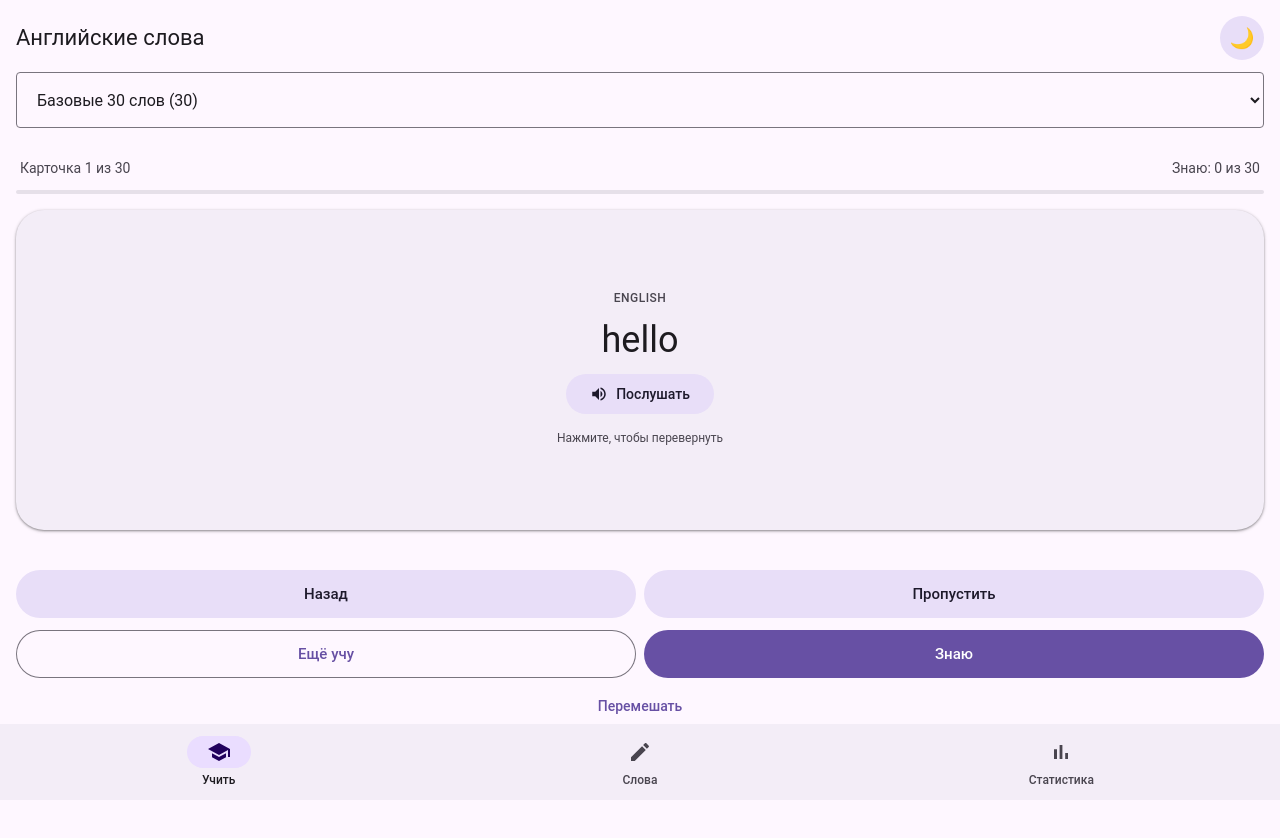
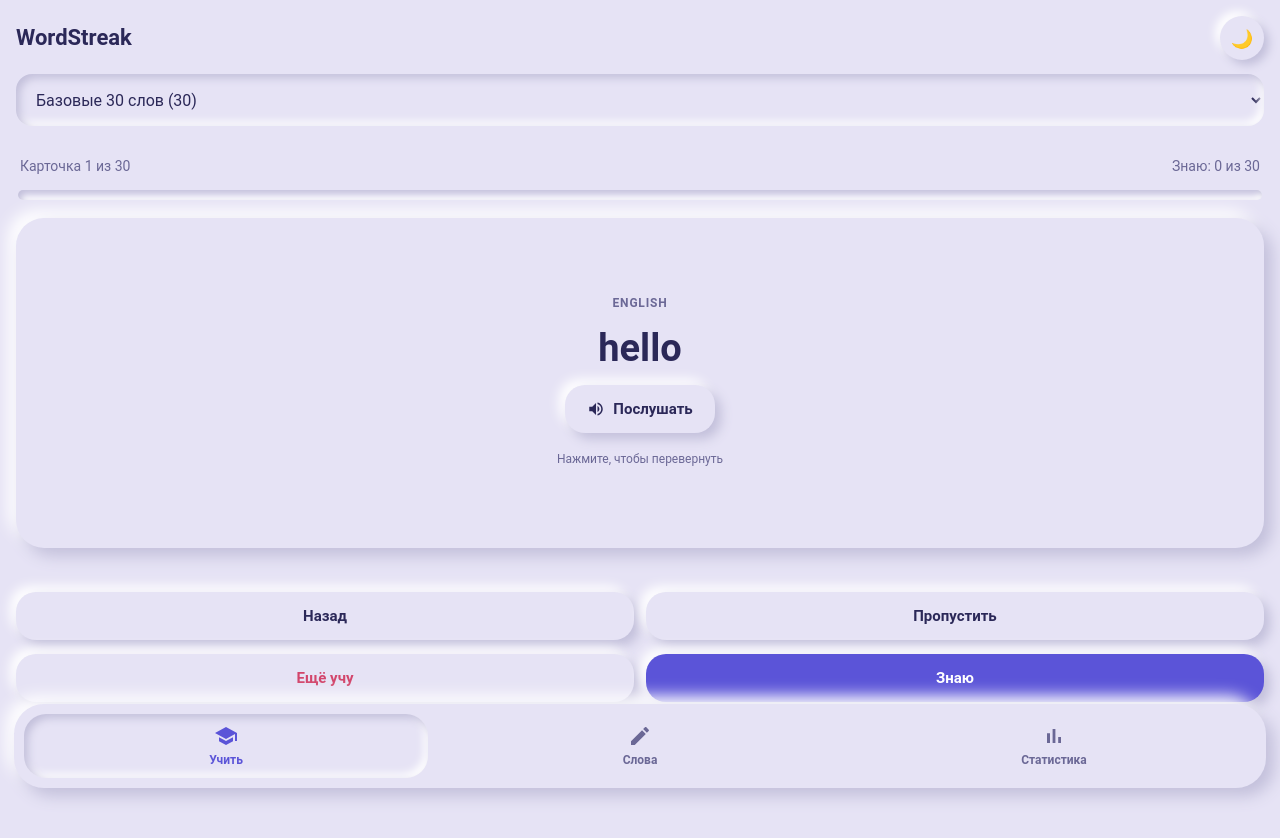
Before and after one commit to joffile/flashcards-app-1, a plain HTML site: page app/src/main/assets/index.html in a window 1280 px wide. Drawn offline with Linux system fonts and the light colour scheme.

Commit message:
Update index.html

```diff
--- a/app/src/main/assets/index.html
+++ b/app/src/main/assets/index.html
@@ -3,111 +3,106 @@
 <head>
 <meta charset="UTF-8">
 <meta name="viewport" content="width=device-width, initial-scale=1, viewport-fit=cover">
-<title>Английские слова</title>
+<title>WordStreak</title>
 <style>
-:root{--primary:#6750A4;--on-primary:#FFFFFF;--pc:#EADDFF;--on-pc:#21005D;--surface:#FEF7FF;--sc:#F3EDF7;--sch:#E6E0E9;--on-surface:#1D1B20;--ov:#49454F;--outline:#79747E;--sec:#E8DEF8;--osec:#1D192B;--err:#B3261E;color-scheme:light}
-:root[data-theme="dark"]{--primary:#D0BCFF;--on-primary:#381E72;--pc:#4F378B;--on-pc:#EADDFF;--surface:#141218;--sc:#211F26;--sch:#2B2930;--on-surface:#E6E0E9;--ov:#CAC4D0;--outline:#938F99;--sec:#4A4458;--osec:#E8DEF8;--err:#F2B8B5;color-scheme:dark}
+:root{--bg:#E6E3F5;--sh1:#C2BFDA;--sh2:#FFFFFF;--acc:#5B54D8;--on:#FFFFFF;--txt:#2B2858;--mut:#6B6896;--red:#D2456B;color-scheme:light}
+:root[data-theme="dark"]{--bg:#2D2B4E;--sh1:#201E3B;--sh2:#3B3965;--acc:#7F78F2;--on:#FFFFFF;--txt:#ECEAFF;--mut:#A9A6D4;--red:#FF7B98;color-scheme:dark}
 *{box-sizing:border-box}
 [hidden]{display:none!important}
 html,body{height:100%;margin:0}
-body{background:var(--surface);color:var(--on-surface);font:400 16px/24px Roboto,system-ui,-apple-system,"Segoe UI",sans-serif;-webkit-tap-highlight-color:transparent}
-button,select,input{font-family:inherit}
-.top{position:sticky;top:0;z-index:5;background:var(--surface);padding:calc(env(safe-area-inset-top,0px) + 16px) 16px 12px}
-.hd{display:flex;align-items:center;justify-content:space-between;margin-bottom:12px}
-h1{margin:0;font:400 22px/28px Roboto,system-ui,sans-serif}
-.theme{width:44px;height:44px;border:0;border-radius:22px;background:var(--sec);font-size:20px;cursor:pointer;flex-shrink:0}
-main{padding:8px 16px calc(env(safe-area-inset-bottom,0px) + 120px)}
-.in{width:100%;height:56px;border:1px solid var(--outline);border-radius:4px;background:transparent;color:var(--on-surface);font-size:16px;padding:0 16px;margin-bottom:12px;outline:none}
-.top .in{margin:0}
-.in:focus{border:2px solid var(--primary);padding:0 15px}
-.title{margin:20px 4px 8px;font:500 14px/20px Roboto,system-ui,sans-serif;color:var(--ov)}
-.panel{background:var(--sc);border-radius:28px;padding:20px;margin-bottom:12px}
-.panel>.title{margin:0 0 12px}
-.sub{margin:0 0 12px;color:var(--ov);font-size:14px;line-height:20px}
-.small{color:var(--ov);font-size:12px;line-height:16px}
-.msg{min-height:20px;margin-top:8px;color:var(--ov);font-size:14px;text-align:center}
-.meta{display:flex;justify-content:space-between;color:var(--ov);font-size:14px;margin:8px 4px 10px}
-.track{height:4px;border-radius:2px;background:var(--sch);overflow:hidden}
-.bar{height:100%;width:0;background:var(--primary);border-radius:2px;transition:width .3s}
-.scene{perspective:1200px;margin:16px 0 8px}
-.flip{position:relative;min-height:320px;transform-style:preserve-3d;transition:transform .5s;cursor:pointer}
+body{background:var(--bg);color:var(--txt);font:400 16px/24px Roboto,system-ui,-apple-system,"Segoe UI",sans-serif;-webkit-tap-highlight-color:transparent}
+button,select,input{font-family:inherit;color:inherit}
+.n{background:var(--bg);border-radius:28px;box-shadow:8px 8px 16px var(--sh1),-8px -8px 16px var(--sh2)}
+.top{position:sticky;top:0;z-index:5;background:var(--bg);padding:calc(env(safe-area-inset-top,0px) + 16px) 16px 12px}
+.hd{display:flex;align-items:center;justify-content:space-between;margin-bottom:14px}
+h1{margin:0;font:700 22px/28px Roboto,system-ui,sans-serif}
+.ib{width:44px;height:44px;border:0;border-radius:50%;background:var(--bg);box-shadow:5px 5px 10px var(--sh1),-5px -5px 10px var(--sh2);cursor:pointer;display:inline-flex;align-items:center;justify-content:center;flex-shrink:0;font-size:18px}
+.ib:active{box-shadow:inset 3px 3px 6px var(--sh1),inset -3px -3px 6px var(--sh2)}
+.sel,.in{width:100%;height:52px;border:0;border-radius:16px;background:var(--bg);padding:0 16px;outline:none;font-size:16px;box-shadow:inset 4px 4px 8px var(--sh1),inset -4px -4px 8px var(--sh2)}
+.in{margin-bottom:12px}
+main{padding:8px 16px calc(env(safe-area-inset-bottom,0px) + 130px)}
+.btn{border:0;border-radius:20px;background:var(--bg);font:600 15px/20px Roboto,system-ui,sans-serif;padding:14px 22px;cursor:pointer;box-shadow:6px 6px 12px var(--sh1),-6px -6px 12px var(--sh2);display:inline-flex;align-items:center;justify-content:center;gap:8px}
+.btn:active{box-shadow:inset 4px 4px 8px var(--sh1),inset -4px -4px 8px var(--sh2)}
+.btn svg{width:18px;height:18px;fill:currentColor}
+.btn.acc{background:var(--acc);color:var(--on)}
+.btn.acc:active{box-shadow:inset 3px 3px 8px rgba(0,0,0,.3)}
+.btn.red{color:var(--red)}
+.btn.link{box-shadow:none;background:none;color:var(--acc)}
+.btn.w{display:flex;width:100%}
+.row{display:flex;gap:12px;margin-top:14px}
+.row .btn{flex:1;padding:14px 8px}
+.track{height:10px;border-radius:10px;background:var(--bg);box-shadow:inset 3px 3px 6px var(--sh1),inset -3px -3px 6px var(--sh2);overflow:hidden;margin:0 2px}
+.fill{height:100%;width:0;border-radius:10px;background:var(--acc);transition:width .3s}
+.meta{display:flex;justify-content:space-between;font-size:14px;color:var(--mut);margin:8px 4px 12px}
+.scene{perspective:1200px;margin:18px 0 10px}
+.flip{position:relative;min-height:330px;transform-style:preserve-3d;transition:transform .5s;cursor:pointer}
 .flip.on{transform:rotateY(180deg)}
-.face{position:absolute;inset:0;backface-visibility:hidden;-webkit-backface-visibility:hidden;background:var(--sc);border-radius:28px;box-shadow:0 1px 2px rgba(0,0,0,.3),0 1px 3px 1px rgba(0,0,0,.15);display:flex;flex-direction:column;align-items:center;justify-content:center;gap:12px;padding:24px;text-align:center}
+.face{position:absolute;inset:0;backface-visibility:hidden;-webkit-backface-visibility:hidden;padding:28px 24px;display:flex;flex-direction:column;align-items:center;justify-content:center;gap:14px;text-align:center}
 .back{transform:rotateY(180deg)}
-.label{font:500 12px/16px Roboto,system-ui,sans-serif;letter-spacing:.5px;text-transform:uppercase;color:var(--ov)}
-.word{font:400 36px/44px Roboto,system-ui,sans-serif;word-break:break-word}
-.ru{font:400 28px/36px Roboto,system-ui,sans-serif;color:var(--primary);word-break:break-word}
-.ex{font-size:16px;line-height:24px}
-.exru{font-size:14px;line-height:20px;color:var(--ov)}
-.hint{font-size:12px;color:var(--ov)}
-.chip{position:absolute;top:16px;right:16px;height:32px;padding:0 12px;border-radius:8px;background:var(--sec);color:var(--osec);font:500 14px/32px Roboto,system-ui,sans-serif}
-.btn{height:40px;padding:0 24px;border:0;border-radius:20px;font:500 14px/20px Roboto,system-ui,sans-serif;cursor:pointer;display:inline-flex;align-items:center;justify-content:center;gap:8px;white-space:nowrap}
-.btn svg{width:18px;height:18px;fill:currentColor}
-.btn:active{opacity:.85}
-.filled{background:var(--primary);color:var(--on-primary)}
-.tonal{background:var(--sec);color:var(--osec)}
-.outlined{background:transparent;color:var(--primary);box-shadow:inset 0 0 0 1px var(--outline)}
-.text{background:none;color:var(--primary);padding:0 12px}
-.text.red{color:var(--err)}
-.wide{display:flex;width:100%;margin-top:8px}
-.row{display:flex;gap:8px;margin-top:12px}
-.row .btn{flex:1;height:48px;border-radius:24px;font-size:15px}
-.center{display:flex;justify-content:center;margin-top:8px}
+.lbl{font:600 12px/16px Roboto,system-ui,sans-serif;letter-spacing:.8px;text-transform:uppercase;color:var(--mut)}
+.word{font:700 38px/46px Roboto,system-ui,sans-serif;word-break:break-word}
+.ru{font:700 30px/38px Roboto,system-ui,sans-serif;color:var(--acc);word-break:break-word}
+.ex{font-size:17px;line-height:24px}
+.exru{font-size:14px;line-height:20px;color:var(--mut)}
+.hint{font-size:12px;color:var(--mut)}
+.chip{position:absolute;top:18px;right:18px;padding:6px 12px;border-radius:12px;background:var(--acc);color:var(--on);font:600 12px/16px Roboto,system-ui,sans-serif}
+.msg{min-height:20px;margin-top:10px;text-align:center;font-size:14px;color:var(--mut)}
+.item{display:flex;justify-content:space-between;align-items:center;gap:10px;padding:14px 12px 14px 18px;border-radius:22px;margin-bottom:14px}
+.txt{min-width:0;overflow-wrap:anywhere}
+.title{margin:22px 6px 10px;font:600 14px/20px Roboto,system-ui,sans-serif;color:var(--mut)}
+.panel{padding:22px;margin-bottom:16px}
+.panel>.title{margin:0 0 14px}
+.sub{margin:0 0 14px;color:var(--mut);font-size:14px;line-height:20px}
+.small{font-size:13px;color:var(--mut)}
+.grid3{display:grid;grid-template-columns:repeat(3,1fr);gap:12px;margin-bottom:12px}
+.stat{padding:18px 8px;text-align:center;border-radius:24px}
+.stat b{display:block;font:700 26px/32px Roboto,system-ui,sans-serif;color:var(--acc)}
+.stat span{font-size:12px;line-height:16px;color:var(--mut)}
+.dname{font:600 16px/22px Roboto,system-ui,sans-serif;margin-bottom:4px}
 .end{text-align:center}
-.end h2{margin:0 0 8px;font:400 24px/32px Roboto,system-ui,sans-serif}
-.item{display:flex;align-items:center;justify-content:space-between;gap:8px;background:var(--sch);border-radius:16px;padding:12px 8px 12px 16px;margin-bottom:8px}
-.txt{min-width:0;overflow-wrap:anywhere}
-.icon{width:40px;height:40px;border:0;border-radius:20px;background:transparent;color:var(--ov);font-size:18px;cursor:pointer;flex-shrink:0}
-.grid3{display:grid;grid-template-columns:repeat(3,1fr);gap:8px;margin-bottom:8px}
-.stat{background:var(--pc);color:var(--on-pc);border-radius:20px;padding:16px 8px;text-align:center}
-.stat b{display:block;font:400 28px/36px Roboto,system-ui,sans-serif}
-.stat span{font-size:12px;line-height:16px}
-.dname{font:500 16px/24px Roboto,system-ui,sans-serif}
-.nav{position:fixed;left:0;right:0;bottom:0;z-index:6;display:flex;background:var(--sc);padding:12px 8px calc(env(safe-area-inset-bottom,0px) + 12px)}
-.ni{flex:1;border:0;background:none;color:var(--ov);font:500 12px/16px Roboto,system-ui,sans-serif;display:flex;flex-direction:column;align-items:center;gap:4px;cursor:pointer;padding:0}
-.pill{width:64px;height:32px;border-radius:16px;display:flex;align-items:center;justify-content:center}
-.pill svg{width:24px;height:24px;fill:currentColor}
-.ni.on{color:var(--on-surface)}
-.ni.on .pill{background:var(--pc);color:var(--on-pc)}
-.fab{position:fixed;right:16px;bottom:calc(env(safe-area-inset-bottom,0px) + 100px);z-index:6;height:56px;padding:0 20px;border:0;border-radius:16px;background:var(--pc);color:var(--on-pc);font:500 14px Roboto,system-ui,sans-serif;display:flex;align-items:center;gap:8px;box-shadow:0 1px 2px rgba(0,0,0,.3),0 4px 8px 3px rgba(0,0,0,.15);cursor:pointer}
-.fab svg{width:24px;height:24px;fill:currentColor}
+.end h2{margin:0 0 10px;font:700 24px/30px Roboto,system-ui,sans-serif}
+.nav{position:fixed;left:14px;right:14px;bottom:calc(env(safe-area-inset-bottom,0px) + 12px);z-index:6;display:flex;gap:10px;padding:10px;border-radius:30px;background:var(--bg);box-shadow:8px 8px 16px var(--sh1),-8px -8px 16px var(--sh2)}
+.ni{flex:1;border:0;border-radius:22px;background:none;color:var(--mut);font:600 12px/16px Roboto,system-ui,sans-serif;display:flex;flex-direction:column;align-items:center;gap:4px;padding:10px 0;cursor:pointer}
+.ni svg{width:24px;height:24px;fill:currentColor}
+.ni.on{color:var(--acc);box-shadow:inset 4px 4px 8px var(--sh1),inset -4px -4px 8px var(--sh2)}
+.fab{position:fixed;right:20px;bottom:calc(env(safe-area-inset-bottom,0px) + 110px);z-index:6}
 </style>
 </head>
 <body>
 <header class="top">
   <div class="hd">
-    <h1>Английские слова</h1>
-    <button id="themeBtn" class="theme" aria-label="Сменить тему"></button>
+    <h1>WordStreak</h1>
+    <button id="themeBtn" class="ib" aria-label="Тема"></button>
   </div>
-  <select id="deckSel" class="in" aria-label="Колода"></select>
+  <select id="deckSel" class="sel" aria-label="Колода"></select>
 </header>
 
 <main>
   <section id="panel-study">
-    <div id="noWords" class="panel" hidden>
+    <div id="noWords" class="n panel" hidden>
       <p class="sub">В этой колоде пока нет слов.</p>
-      <button id="goWords" class="btn filled">Добавить слова</button>
+      <button id="goWords" class="btn acc w">Добавить слова</button>
     </div>
 
     <div id="studyBox">
       <div class="meta"><span id="counter"></span><span id="known"></span></div>
-      <div class="track"><div id="fill" class="bar"></div></div>
+      <div class="track"><div id="fill" class="fill"></div></div>
 
       <div id="scene" class="scene">
         <div id="card" class="flip">
-          <div class="face front">
+          <div class="n face front">
             <span id="badge" class="chip" hidden>Выучено</span>
-            <div class="label">English</div>
+            <div class="lbl">English</div>
             <div id="en" class="word"></div>
-            <button id="sound" class="btn tonal"><svg viewBox="0 0 24 24"><path d="M3 9v6h4l5 5V4L7 9H3zm13.5 3c0-1.77-1.02-3.29-2.5-4.03v8.05c1.48-.73 2.5-2.25 2.5-4.02zM14 3.23v2.06c2.89.86 5 3.54 5 6.71s-2.11 5.85-5 6.71v2.06c4.01-.91 7-4.49 7-8.77s-2.99-7.86-7-8.77z"/></svg>Послушать</button>
+            <button id="sound" class="btn"><svg viewBox="0 0 24 24"><path d="M3 9v6h4l5 5V4L7 9H3zm13.5 3c0-1.77-1.02-3.29-2.5-4.03v8.05c1.48-.73 2.5-2.25 2.5-4.02zM14 3.23v2.06c2.89.86 5 3.54 5 6.71s-2.11 5.85-5 6.71v2.06c4.01-.91 7-4.49 7-8.77s-2.99-7.86-7-8.77z"/></svg>Послушать</button>
             <div class="hint">Нажмите, чтобы перевернуть</div>
           </div>
-          <div class="face back">
-            <div class="label">Перевод</div>
+          <div class="n face back">
+            <div class="lbl">Перевод</div>
             <div id="ru" class="ru"></div>
             <div id="ex" class="ex"></div>
             <div id="exru" class="exru"></div>
-            <button id="exSound" class="btn tonal"><svg viewBox="0 0 24 24"><path d="M3 9v6h4l5 5V4L7 9H3zm13.5 3c0-1.77-1.02-3.29-2.5-4.03v8.05c1.48-.73 2.5-2.25 2.5-4.02zM14 3.23v2.06c2.89.86 5 3.54 5 6.71s-2.11 5.85-5 6.71v2.06c4.01-.91 7-4.49 7-8.77s-2.99-7.86-7-8.77z"/></svg>Послушать пример</button>
+            <button id="exSound" class="btn"><svg viewBox="0 0 24 24"><path d="M3 9v6h4l5 5V4L7 9H3zm13.5 3c0-1.77-1.02-3.29-2.5-4.03v8.05c1.48-.73 2.5-2.25 2.5-4.02zM14 3.23v2.06c2.89.86 5 3.54 5 6.71s-2.11 5.85-5 6.71v2.06c4.01-.91 7-4.49 7-8.77s-2.99-7.86-7-8.77z"/></svg>Послушать пример</button>
           </div>
         </div>
       </div>
@@ -116,23 +111,23 @@ main{padding:8px 16px calc(env(safe-area-inset-bottom,0px) + 120px)}
 
       <div id="controls">
         <div class="row">
-          <button id="prev" class="btn tonal">Назад</button>
-          <button id="skip" class="btn tonal">Пропустить</button>
+          <button id="prev" class="btn">Назад</button>
+          <button id="skip" class="btn">Пропустить</button>
         </div>
         <div class="row">
-          <button id="learn" class="btn outlined">Ещё учу</button>
-          <button id="know" class="btn filled">Знаю</button>
+          <button id="learn" class="btn red">Ещё учу</button>
+          <button id="know" class="btn acc">Знаю</button>
         </div>
       </div>
 
-      <div id="end" class="panel end" hidden>
+      <div id="end" class="n panel end" hidden>
         <h2>Колода закончилась</h2>
         <p id="endText" class="sub"></p>
-        <div class="row"><button id="again" class="btn filled">Повторить непонятные</button></div>
-        <div class="row"><button id="restart" class="btn tonal">Сбросить и начать заново</button></div>
+        <div class="row"><button id="again" class="btn acc w">Повторить непонятные</button></div>
+        <div class="row"><button id="restart" class="btn w">Сбросить и начать заново</button></div>
       </div>
 
-      <div class="center"><button id="shuffle" class="btn text">Перемешать</button></div>
+      <div style="text-align:center;margin-top:12px"><button id="shuffle" class="btn link">Перемешать</button></div>
     </div>
   </section>
 
@@ -140,40 +135,40 @@ main{padding:8px 16px calc(env(safe-area-inset-bottom,0px) + 120px)}
     <p id="wordsTitle" class="title"></p>
     <div id="wordList"></div>
 
-    <div class="panel">
+    <div class="n panel">
       <p class="title">Новое слово</p>
       <input id="newEn" class="in" placeholder="Слово на английском" autocomplete="off">
       <input id="newRu" class="in" placeholder="Перевод на русский" autocomplete="off">
-      <button id="addWordBtn" class="btn filled wide">Добавить</button>
+      <button id="addWordBtn" class="btn acc w">Добавить</button>
       <div id="wordMsg" class="msg"></div>
     </div>
 
-    <div class="panel">
+    <div class="n panel">
       <p class="title">Новая колода</p>
       <input id="newDeck" class="in" placeholder="Название, например «Работа»" autocomplete="off">
-      <button id="addDeckBtn" class="btn tonal wide">Создать колоду</button>
-      <div class="center"><button id="delDeck" class="btn text red" hidden>Удалить эту колоду</button></div>
+      <button id="addDeckBtn" class="btn w">Создать колоду</button>
+      <div style="text-align:center;margin-top:10px"><button id="delDeck" class="btn link red" hidden>Удалить эту колоду</button></div>
     </div>
   </section>
 
   <section id="panel-stats" hidden>
     <div class="grid3">
-      <div class="stat"><b id="sumToday">0</b><span>сегодня</span></div>
-      <div class="stat"><b id="sumAll">0</b><span>всего ответов</span></div>
-      <div class="stat"><b id="sumStreak">0</b><span>дней подряд</span></div>
+      <div class="n stat"><b id="sumToday">0</b><span>сегодня</span></div>
+      <div class="n stat"><b id="sumAll">0</b><span>всего ответов</span></div>
+      <div class="n stat"><b id="sumStreak">0</b><span>дней подряд</span></div>
     </div>
     <p class="title">По колодам</p>
     <div id="deckStats"></div>
-    <button id="resetDeck" class="btn tonal wide">Сбросить прогресс</button>
+    <button id="resetDeck" class="btn w">Сбросить прогресс</button>
   </section>
 </main>
 
-<button id="fab" class="fab" hidden><svg viewBox="0 0 24 24"><path d="M19 13h-6v6h-2v-6H5v-2h6V5h2v6h6v2z"/></svg>Добавить слово</button>
+<button id="fab" class="btn acc fab" hidden><svg viewBox="0 0 24 24"><path d="M19 13h-6v6h-2v-6H5v-2h6V5h2v6h6v2z"/></svg>Добавить слово</button>
 
 <nav class="nav">
-  <button class="ni on" data-tab="study"><span class="pill"><svg viewBox="0 0 24 24"><path d="M5 13.18v4L12 21l7-3.82v-4L12 17l-7-3.82zM12 3L1 9l11 6 9-4.91V17h2V9L12 3z"/></svg></span>Учить</button>
-  <button class="ni" data-tab="words"><span class="pill"><svg viewBox="0 0 24 24"><path d="M3 17.25V21h3.75L17.81 9.94l-3.75-3.75L3 17.25zM20.71 7.04c.39-.39.39-1.02 0-1.41l-2.34-2.34c-.39-.39-1.02-.39-1.41 0l-1.83 1.83 3.75 3.75 1.83-1.83z"/></svg></span>Слова</button>
-  <button class="ni" data-tab="stats"><span class="pill"><svg viewBox="0 0 24 24"><path d="M5 9.2h3V19H5zM10.6 5h2.8v14h-2.8zm5.6 8H19v6h-2.8z"/></svg></span>Статистика</button>
+  <button class="ni on" data-tab="study"><svg viewBox="0 0 24 24"><path d="M5 13.18v4L12 21l7-3.82v-4L12 17l-7-3.82zM12 3L1 9l11 6 9-4.91V17h2V9L12 3z"/></svg>Учить</button>
+  <button class="ni" data-tab="words"><svg viewBox="0 0 24 24"><path d="M3 17.25V21h3.75L17.81 9.94l-3.75-3.75L3 17.25zM20.71 7.04c.39-.39.39-1.02 0-1.41l-2.34-2.34c-.39-.39-1.02-.39-1.41 0l-1.83 1.83 3.75 3.75 1.83-1.83z"/></svg>Слова</button>
+  <button class="ni" data-tab="stats"><svg viewBox="0 0 24 24"><path d="M5 9.2h3V19H5zM10.6 5h2.8v14h-2.8zm5.6 8H19v6h-2.8z"/></svg>Статистика</button>
 </nav>
 
 <script>
@@ -261,25 +256,18 @@ const PACKS = [
 const $ = id => document.getElementById(id);
 const webSpeechOK = "speechSynthesis" in window;
 
-/* ---------- Тема ---------- */
-
-function applyTheme(t) {
-  document.documentElement.setAttribute("data-theme", t);
-}
-
-function currentTheme() {
-  return document.documentElement.getAttribute("data-theme") || "light";
-}
+/* Тема */
+const currentTheme = () => document.documentElement.getAttribute("data-theme") || "light";
 
 function renderTheme() {
-  const b = $("themeBtn"), dark = currentTheme() === "dark";
-  b.textContent = dark ? "☀️" : "🌙";
-  b.setAttribute("aria-label", dark ? "Светлая тема" : "Тёмная тема");
+  const dark = currentTheme() === "dark";
+  $("themeBtn").textContent = dark ? "☀️" : "🌙";
+  $("themeBtn").setAttribute("aria-label", dark ? "Светлая тема" : "Тёмная тема");
 }
 
 function toggleTheme() {
   const t = currentTheme() === "dark" ? "light" : "dark";
-  applyTheme(t);
+  document.documentElement.setAttribute("data-theme", t);
   try { localStorage.setItem(THEME_KEY, t); } catch (e) {}
   renderTheme();
 }
@@ -287,12 +275,11 @@ function toggleTheme() {
 (function initTheme() {
   let saved = null;
   try { saved = localStorage.getItem(THEME_KEY); } catch (e) {}
-  const system = window.matchMedia && window.matchMedia("(prefers-color-scheme: dark)").matches;
-  applyTheme(saved || (system ? "dark" : "light"));
+  const sys = window.matchMedia && window.matchMedia("(prefers-color-scheme: dark)").matches;
+  document.documentElement.setAttribute("data-theme", saved || (sys ? "dark" : "light"));
 })();
 
-/* ---------- Данные и сохранение ---------- */
-
+/* Данные */
 const todayKey = (d = new Date()) =>
   d.getFullYear() + "-" + String(d.getMonth() + 1).padStart(2, "0") + "-" + String(d.getDate()).padStart(2, "0");
 
@@ -349,9 +336,7 @@ function shuffle(a) {
   return a;
 }
 
-/* ---------- Озвучка ----------
-   Сначала голос телефона через мост из MainActivity,
-   если его нет, встроенная озвучка браузера. */
+/* Озвучка: голос телефона через мост из MainActivity, иначе встроенная озвучка браузера */
 function speak(text) {
   if (window.AndroidTTS) {
     try { AndroidTTS.speak(text); return true; } catch (e) {}
@@ -366,12 +351,10 @@ function speak(text) {
 }
 
 function say(text) {
-  const ok = speak(text);
-  $("voiceMsg").textContent = ok ? "" : "Озвучка недоступна.";
+  $("voiceMsg").textContent = speak(text) ? "" : "Озвучка недоступна.";
 }
 
-/* ---------- Учить ---------- */
-
+/* Учить */
 let order = [], pos = 0, flipped = false;
 
 function setFlip(v) {
@@ -431,8 +414,7 @@ function answer(k) {
   renderAll();
 }
 
-/* ---------- Слова ---------- */
-
+/* Слова */
 function renderWords() {
   const d = deck();
   $("wordsTitle").textContent = `${d.name}: ${d.words.length} слов`;
@@ -447,14 +429,14 @@ function renderWords() {
   }
   d.words.forEach((w, i) => {
     const row = document.createElement("div");
-    row.className = "item";
+    row.className = "n item";
     const t = document.createElement("div");
     t.className = "txt";
     const b = document.createElement("b");
     b.textContent = w.en;
     t.append(b, document.createTextNode(" — " + w.ru));
     const x = document.createElement("button");
-    x.className = "icon";
+    x.className = "ib";
     x.textContent = "✕";
     x.setAttribute("aria-label", "Удалить слово");
     x.addEventListener("click", () => removeWord(i));
@@ -519,26 +501,25 @@ function delDeck() {
   startRound();
 }
 
-/* ---------- Статистика ---------- */
-
+/* Статистика */
 function renderStats() {
   const box = $("deckStats");
   box.textContent = "";
   S.decks.forEach(d => {
     const kn = countKnown(d), t = d.words.length;
     const card = document.createElement("div");
-    card.className = "panel";
+    card.className = "n panel";
     const n = document.createElement("div");
     n.className = "dname";
     n.textContent = d.name;
     const i = document.createElement("div");
     i.className = "small";
-    i.style.margin = "4px 0 10px";
+    i.style.margin = "4px 0 12px";
     i.textContent = `Знаю ${kn} из ${t}`;
     const tr = document.createElement("div");
     tr.className = "track";
     const f = document.createElement("div");
-    f.className = "bar";
+    f.className = "fill";
     f.style.width = (t ? kn / t * 100 : 0) + "%";
     tr.appendChild(f);
     card.append(n, i, tr);
@@ -550,8 +531,7 @@ function renderStats() {
   $("resetDeck").textContent = `Сбросить прогресс: ${deck().name}`;
 }
 
-/* ---------- Общее ---------- */
-
+/* Общее */
 let tab = "study";
 
 function showTab(t) {
@@ -581,8 +561,7 @@ function renderAll() {
   if (tab === "stats") renderStats();
 }
 
-/* ---------- Обработчики ---------- */
-
+/* Обработчики */
 document.querySelectorAll(".ni").forEach(b => b.addEventListener("click", () => showTab(b.dataset.tab)));
 $("themeBtn").addEventListener("click", toggleTheme);
 $("deckSel").addEventListener("change", e => { S.active = e.target.value; saveState(); startRound(); });
```
